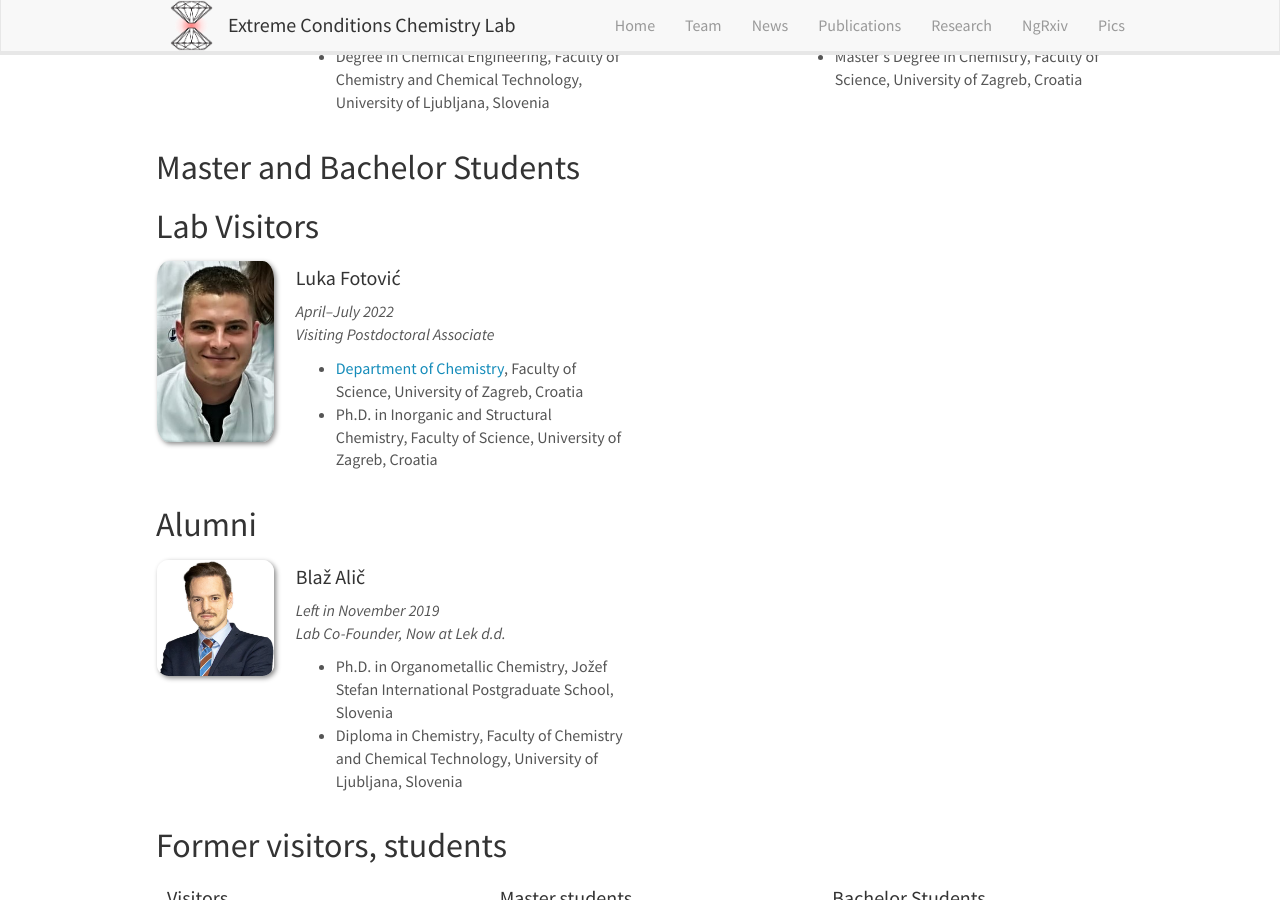
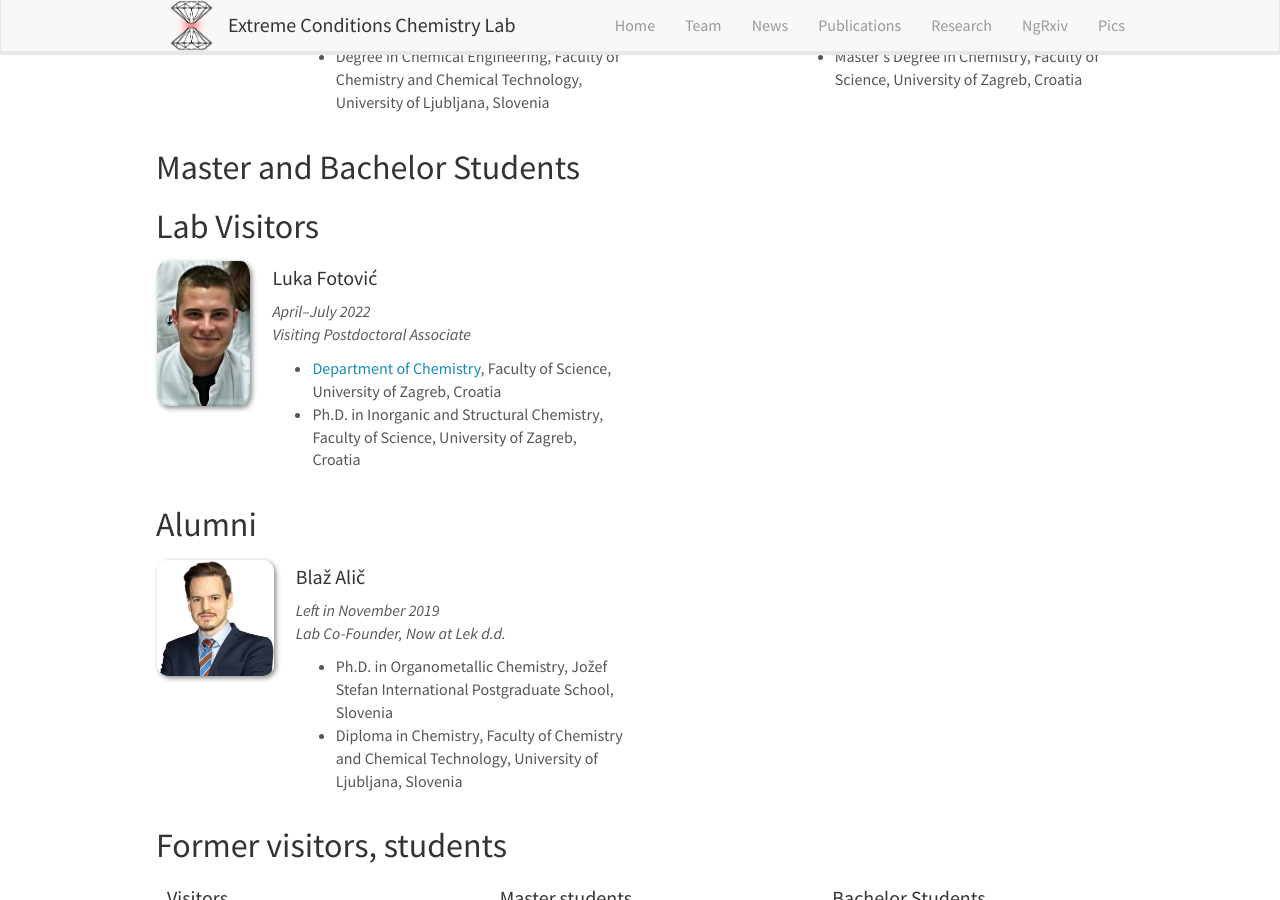
Before and after one commit to eccl-jsi/eccl-jsi.github.io, a Jekyll site: the page built from _pages/team.md, in a window 1280 px wide and 900 px high, scrolled down 1446 px. Built offline with Jekyll 4.4.1, drawn with Linux system fonts in a browser that asks for light colours; nearby versions of some CDN libraries.

Commit message:
Update team.md

```diff
--- a/_pages/team.md
+++ b/_pages/team.md
@@ -145,7 +145,7 @@
 {% endif %}
 
 <div class="col-sm-6 clearfix">
-  <img src="{{ site.url }}{{ site.baseurl }}/images/teampic/{{ member.photo }}" class="img-responsive" width="25%" style="float: left" />
+  <img src="{{ site.url }}{{ site.baseurl }}/images/teampic/{{ member.photo }}" class="img-responsive" width="20%" style="float: left" />
   <h4>{{ member.name }}</h4>
   <i>{{ member.duration }} <br> {{ member.info }}</i>
   <ul style="overflow: hidden">
```
